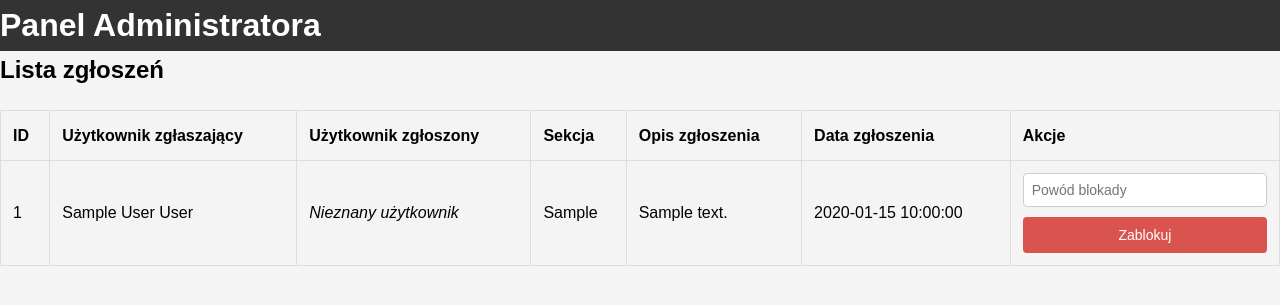
After one commit to Mawv1/Budget-Application, a PHP site: page /views/admin_panel.php in a window 1280 px wide. The commit adds this page. Shown: the top 305 px of the page. Run offline with PHP 8.4, Linux system fonts and the light colour scheme; the visitor is signed in with stand-in values (Sample User, id 1); tables that the repository leaves empty or names only in its code hold one stand-in row (values such as "Sample post").

Commit message:
Added admin panel and blocked users logic

```diff
--- /dev/null
+++ b/styles/admin_panel_styles/admin_panel_style.css
@@ -0,0 +1,45 @@
+table {
+  width: 100%;
+  border-collapse: collapse;
+  margin: 20px 0;
+  font-size: 16px;
+  text-align: left;
+}
+table th, table td {
+  border: 1px solid #ddd;
+  padding: 12px;
+}
+table th {
+  background-color: #f4f4f4;
+  font-weight: bold;
+}
+table tr:nth-child(even) {
+  background-color: #f9f9f9;
+}
+table tr:hover {
+  background-color: #f1f1f1;
+}
+
+form {
+  display: flex;
+  flex-direction: column;
+  gap: 10px;
+}
+form input[type=text] {
+  padding: 8px;
+  font-size: 14px;
+  border: 1px solid #ccc;
+  border-radius: 4px;
+}
+form button {
+  padding: 10px 15px;
+  font-size: 14px;
+  background-color: #d9534f;
+  color: #fff;
+  border: none;
+  border-radius: 4px;
+  cursor: pointer;
+}
+form button:hover {
+  background-color: #c9302c;
+}/*# sourceMappingURL=admin_panel_style.css.map */
--- /dev/null
+++ b/styles/admin_panel_styles/admin_panel_style.scss
@@ -0,0 +1,54 @@
+@import "../elements/elements.scss";
+
+table {
+    width: 100%;
+    border-collapse: collapse;
+    margin: 20px 0;
+    font-size: 16px;
+    text-align: left;
+
+    th, td {
+        border: 1px solid #ddd;
+        padding: 12px;
+    }
+
+    th {
+        background-color: #f4f4f4;
+        font-weight: bold;
+    }
+
+    tr:nth-child(even) {
+        background-color: #f9f9f9;
+    }
+
+    tr:hover {
+        background-color: #f1f1f1;
+    }
+}
+
+form {
+    display: flex;
+    flex-direction: column;
+    gap: 10px;
+
+    input[type="text"] {
+        padding: 8px;
+        font-size: 14px;
+        border: 1px solid #ccc;
+        border-radius: 4px;
+    }
+
+    button {
+        padding: 10px 15px;
+        font-size: 14px;
+        background-color: #d9534f;
+        color: #fff;
+        border: none;
+        border-radius: 4px;
+        cursor: pointer;
+
+        &:hover {
+            background-color: #c9302c;
+        }
+    }
+}
--- /dev/null
+++ b/views/admin_panel.php
@@ -0,0 +1,98 @@
+<?php
+session_start();
+
+if (!isset($_SESSION['logged']) || $_SESSION['is_admin'] != 1) {
+    header('Location: ../index.php');
+    exit();
+}
+
+require_once '../connect.php';
+
+$conn = new mysqli($host, $db_user, $db_password, $db_name);
+if ($conn->connect_error) {
+    die("Błąd połączenia z bazą danych: " . $conn->connect_error);
+}
+
+// Pobranie wszystkich raportów
+$sql_reports = "SELECT r.report_id,
+                       u1.Name AS reporting_name,
+                       u1.Surname AS reporting_surname,
+                       u2.Name AS reported_name,
+                       u2.Surname AS reported_surname,
+                       r.reported_section,
+                       r.report_description,
+                       r.report_date,
+                       r.reported_user
+                FROM reports r
+                JOIN users u1 ON r.User_id = u1.User_id
+                LEFT JOIN users u2 ON r.reported_user = u2.User_id";
+$result_reports = $conn->query($sql_reports);
+?>
+
+<!DOCTYPE html>
+<html lang="pl-PL">
+<head>
+    <meta charset="UTF-8">
+    <meta name="viewport" content="width=device-width, initial-scale=1.0">
+    <title>Panel Administratora</title>
+    <link rel="stylesheet" href="../styles/style.css">
+    <link rel="stylesheet" href="../styles/admin_panel_styles/admin_panel_style.css">
+</head>
+<body>
+    <header class="header">
+        <h1>Panel Administratora</h1>
+    </header>
+    <main>
+        <h2>Lista zgłoszeń</h2>
+        <table>
+            <thead>
+                <tr>
+                    <th>ID</th>
+                    <th>Użytkownik zgłaszający</th>
+                    <th>Użytkownik zgłoszony</th>
+                    <th>Sekcja</th>
+                    <th>Opis zgłoszenia</th>
+                    <th>Data zgłoszenia</th>
+                    <th>Akcje</th>
+                </tr>
+            </thead>
+            <tbody>
+                <?php if ($result_reports->num_rows > 0): ?>
+                    <?php while ($report = $result_reports->fetch_assoc()): ?>
+                        <tr>
+                            <td><?= htmlspecialchars($report['report_id']) ?></td>
+                            <td><?= htmlspecialchars($report['reporting_name'] . ' ' . $report['reporting_surname']) ?></td>
+                            <td>
+                                <?php if ($report['reported_name']): ?>
+                                    <?= htmlspecialchars($report['reported_name'] . ' ' . $report['reported_surname']) ?>
+                                <?php else: ?>
+                                    <i>Nieznany użytkownik</i>
+                                <?php endif; ?>
+                            </td>
+                            <td><?= htmlspecialchars($report['reported_section']) ?></td>
+                            <td><?= htmlspecialchars($report['report_description']) ?></td>
+                            <td><?= htmlspecialchars($report['report_date']) ?></td>
+                            <td>
+                                <?php if ($report['reported_user']): ?>
+                                    <form action="admin_panel_utils/block_user.php" method="post">
+                                        <input type="hidden" name="user_id" value="<?= htmlspecialchars($report['reported_user']) ?>">
+                                        <input type="hidden" name="admin_id" value="<?= $_SESSION['id'] ?>">
+                                        <input type="text" name="block_reason" placeholder="Powód blokady" required>
+                                        <button type="submit">Zablokuj</button>
+                                    </form>
+                                <?php else: ?>
+                                    <i>Brak akcji</i>
+                                <?php endif; ?>
+                            </td>
+                        </tr>
+                    <?php endwhile; ?>
+                <?php else: ?>
+                    <tr>
+                        <td colspan="7">Brak zgłoszeń</td>
+                    </tr>
+                <?php endif; ?>
+            </tbody>
+        </table>
+    </main>
+</body>
+</html>
```
Also changed, not shown: blocked_notification.php (added, +60 -0 lines), index.php (+17 -0 lines), views/admin_panel_utils/block_user.php (added, +48 -0 lines), views/blocked_notification_styles/blocked_notification_style.css (added, +49 -0 lines), views/blocked_notification_styles/blocked_notification_style.scss (added, +49 -0 lines), views/contact.php (+7 -0 lines), 2 other files.
